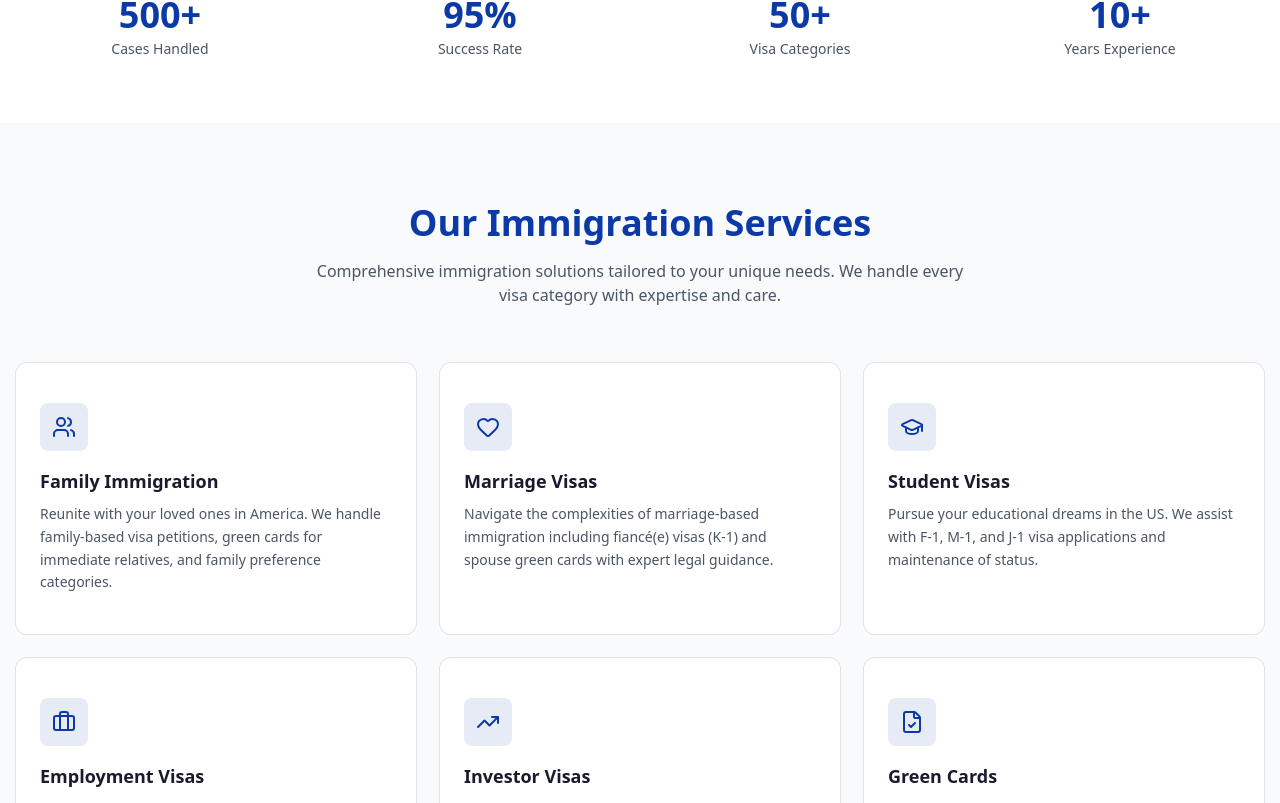
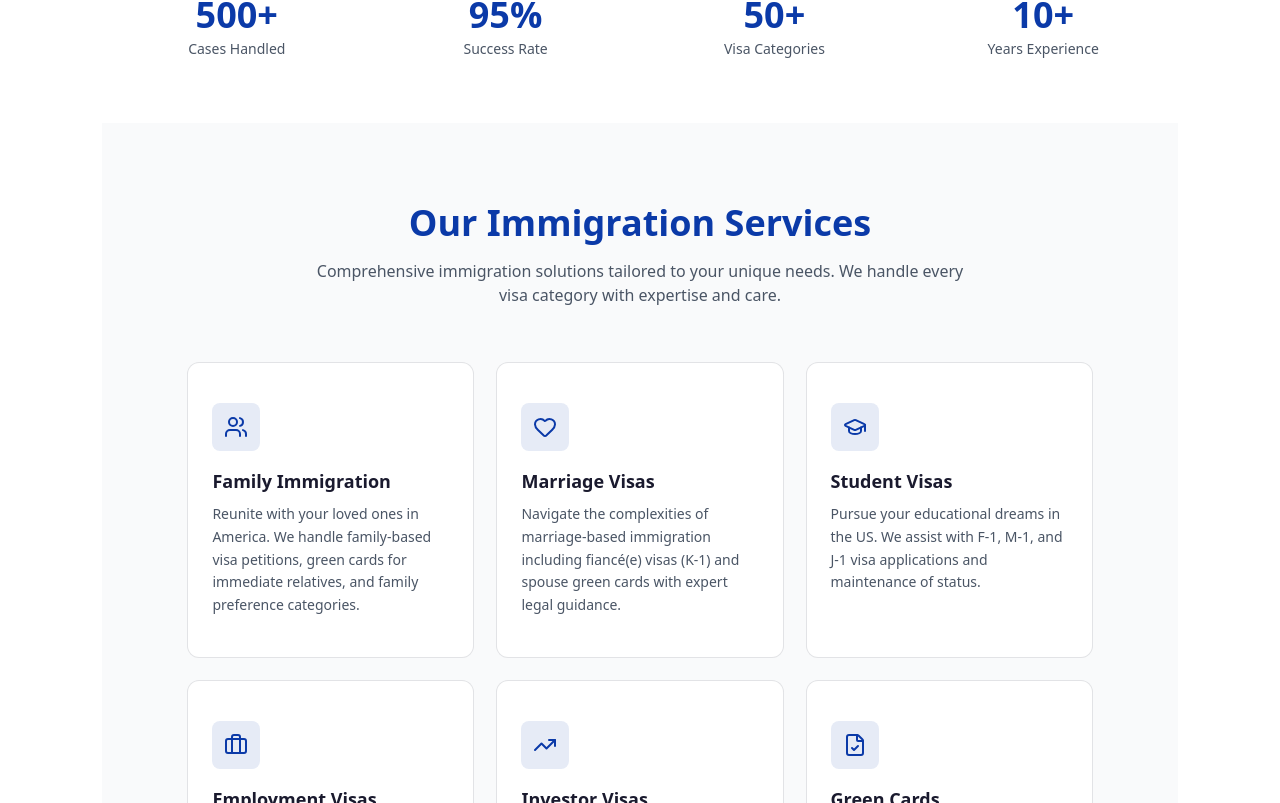
Before and after one commit to holartechnologies/Olus-Bis, a Next.js app: page / in a window 1280 px wide. Shown: the part 917-1720 px from the top of the page. Built offline with nearby package versions, Linux system fonts and the light colour scheme.

Commit message:
Apply 8% padding to main wrapper and Services section

```diff
--- a/src/app/(public)/layout.tsx
+++ b/src/app/(public)/layout.tsx
@@ -8,7 +8,7 @@ export default function PublicLayout({ children }: { children: React.ReactNode }
   return (
     <>
       <Header />
-      <main className="flex-1">{children}</main>
+      <main className="flex-1" style={{ paddingLeft: "8%", paddingRight: "8%" }}>{children}</main>
       <Footer />
       <WhatsAppButton />
       <StickyConsultButton />
--- a/src/app/(public)/page.tsx
+++ b/src/app/(public)/page.tsx
@@ -124,8 +124,8 @@ export default function HomePage() {
         </div>
       </section>
 
-      <section className="py-20 bg-gray-50">
-        <div className="container mx-auto px-4">
+      <section className="py-20 bg-gray-50" style={{ paddingLeft: "8%", paddingRight: "8%" }}>
+        <div className="container mx-auto">
           <div className="text-center mb-14">
             <h2 className="text-3xl md:text-4xl font-bold text-[#0B3AA8] mb-4">
               Our Immigration Services
```
